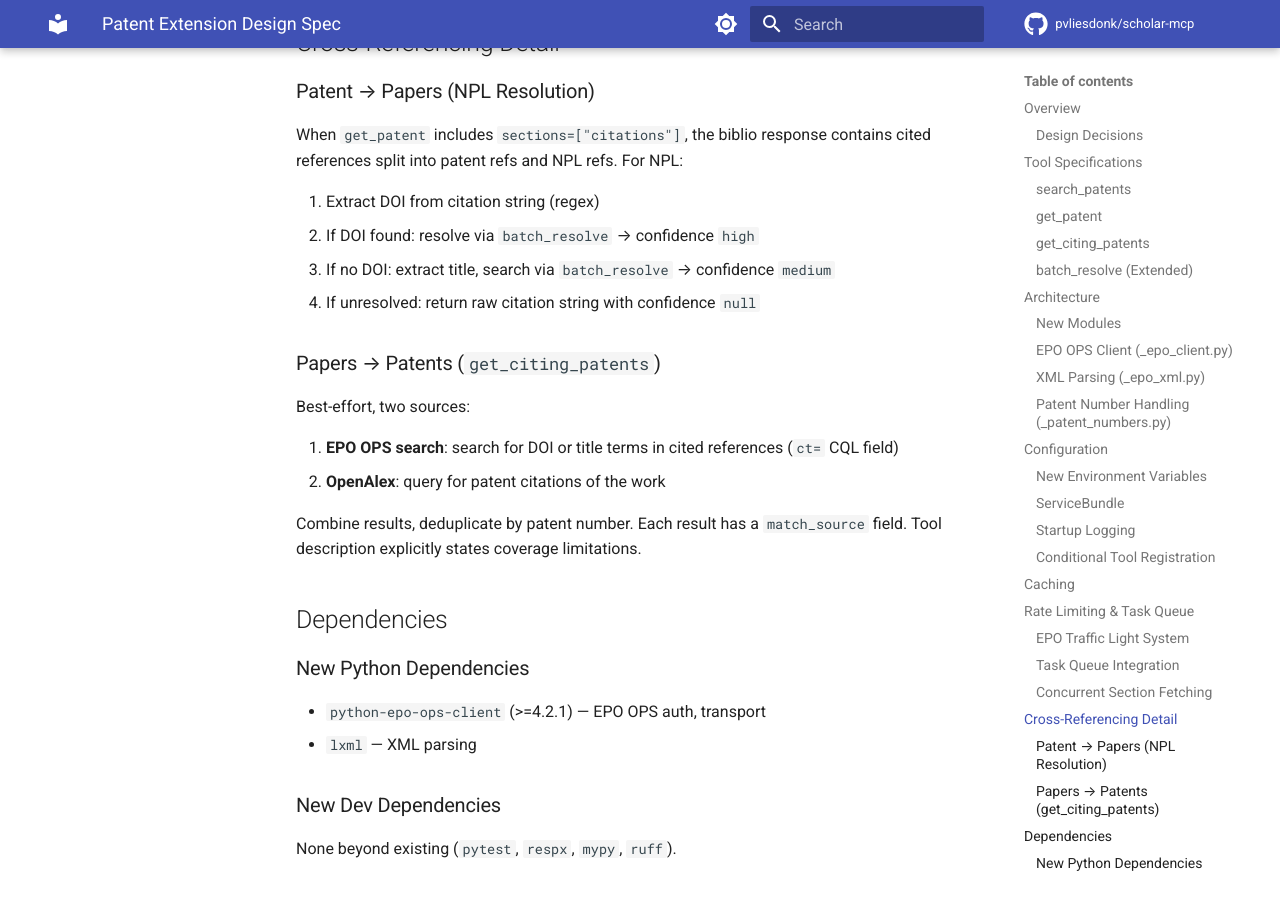
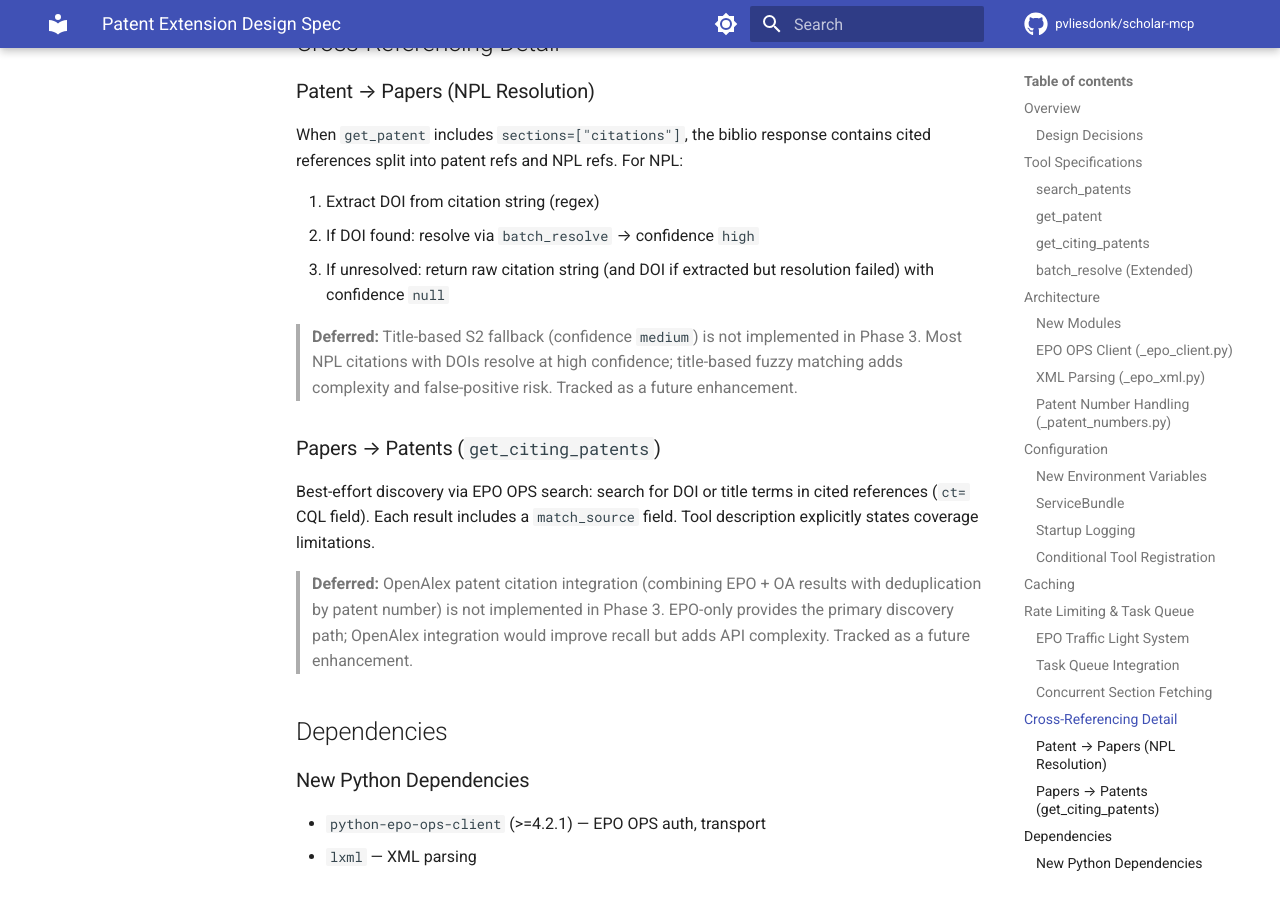
Before and after one commit to pvliesdonk/scholar-mcp, an MkDocs documentation site: the page built from docs/specs/2026-04-05-patent-extension-design.md, in a window 1280 px wide and 900 px high, scrolled down 8038 px. Built offline with MkDocs 1.6.1 and Material for MkDocs 9.7.7, drawn with Linux system fonts in a browser that asks for light colours; comment, search, counter and statistics services are not loaded.

Commit message:
docs: update spec to reflect deferred NPL medium-confidence and OpenAlex citing patents
Mark title-based NPL resolution (#59) and OpenAlex integration for
get_citing_patents (#60) as intentionally deferred from Phase 3, with
rationale documented inline.

Co-Authored-By: Claude Opus 4.6 <noreply@anthropic.com>

```diff
--- a/docs/specs/2026-04-05-patent-extension-design.md
+++ b/docs/specs/2026-04-05-patent-extension-design.md
@@ -318,19 +318,26 @@ contains cited references split into patent refs and NPL refs. For NPL:
 
 1. Extract DOI from citation string (regex)
 2. If DOI found: resolve via `batch_resolve` → confidence `high`
-3. If no DOI: extract title, search via `batch_resolve` → confidence `medium`
-4. If unresolved: return raw citation string with confidence `null`
+3. If unresolved: return raw citation string (and DOI if extracted but
+   resolution failed) with confidence `null`
+
+> **Deferred:** Title-based S2 fallback (confidence `medium`) is not
+> implemented in Phase 3. Most NPL citations with DOIs resolve at high
+> confidence; title-based fuzzy matching adds complexity and false-positive
+> risk. Tracked as a future enhancement.
 
 ### Papers → Patents (`get_citing_patents`)
 
-Best-effort, two sources:
+Best-effort discovery via EPO OPS search: search for DOI or title terms
+in cited references (`ct=` CQL field). Each result includes a
+`match_source` field. Tool description explicitly states coverage
+limitations.
 
-1. **EPO OPS search**: search for DOI or title terms in cited references
-   (`ct=` CQL field)
-2. **OpenAlex**: query for patent citations of the work
-
-Combine results, deduplicate by patent number. Each result has a `match_source`
-field. Tool description explicitly states coverage limitations.
+> **Deferred:** OpenAlex patent citation integration (combining EPO + OA
+> results with deduplication by patent number) is not implemented in
+> Phase 3. EPO-only provides the primary discovery path; OpenAlex
+> integration would improve recall but adds API complexity. Tracked as
+> a future enhancement.
 
 ## Dependencies
 
```
